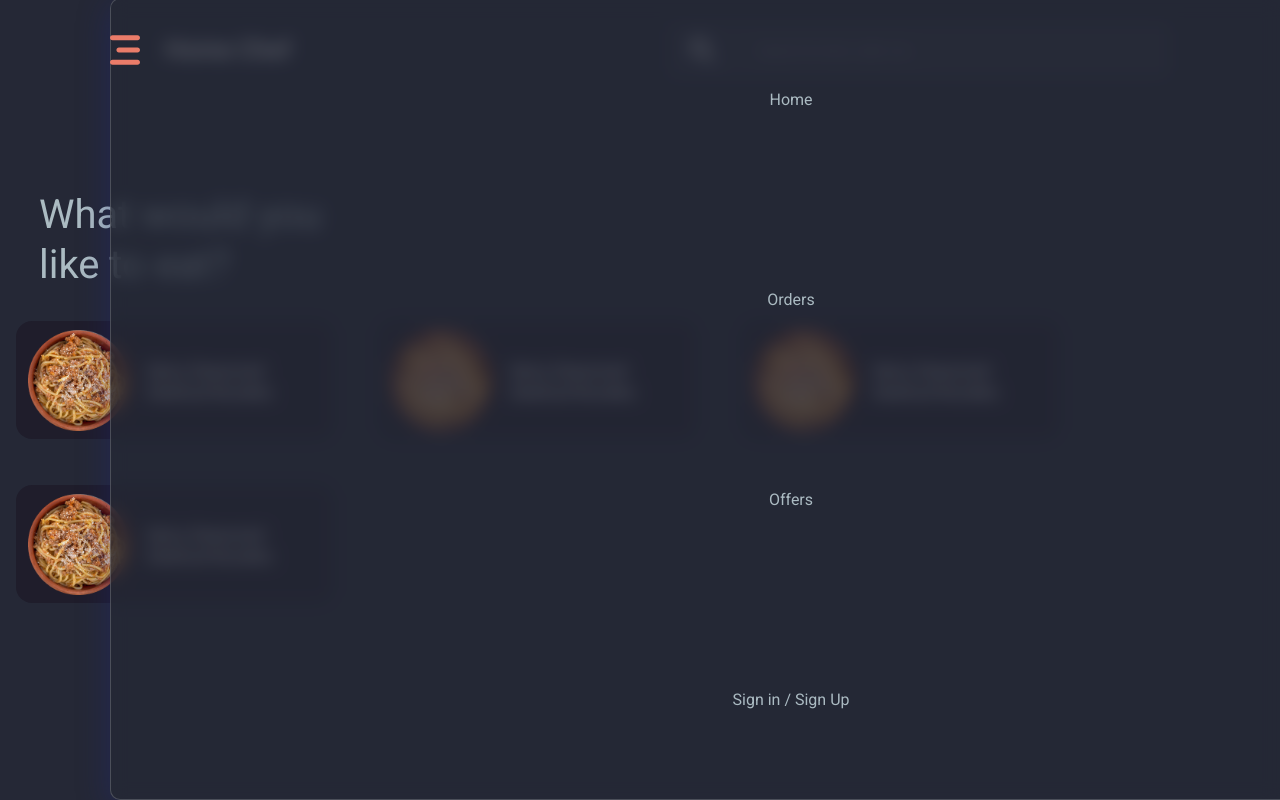
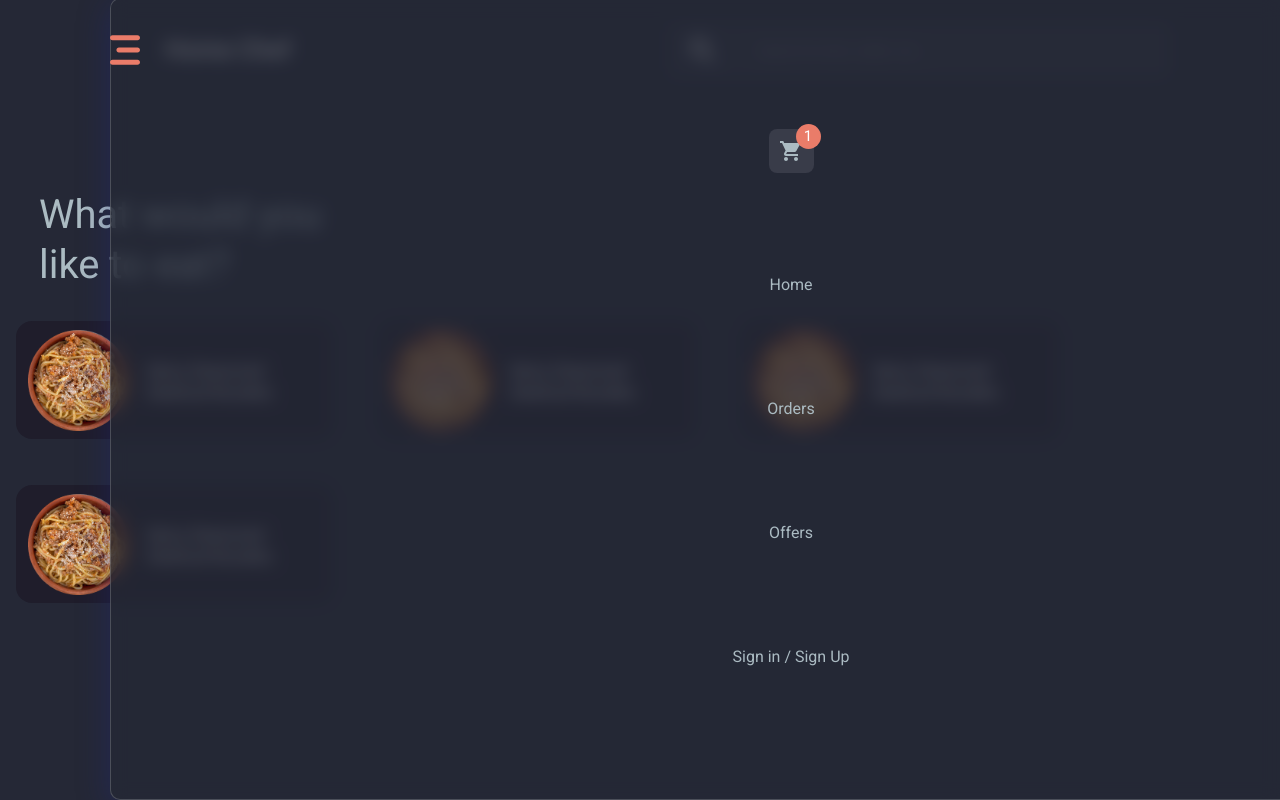
Before and after one commit to aninarafath6/Home-Chef, a React (Create React App) app in the folder home-che-front-end/: page / in a window 1280 px wide. Both pictures are taken after a click on the picture 125 px from the left and 50 px from the top of the page. Built offline with nearby package versions, Linux system fonts and the light colour scheme.

Commit message:
cart icon added on header section

```diff
--- a/home-che-front-end/src/components/header/Header.Element.js
+++ b/home-che-front-end/src/components/header/Header.Element.js
@@ -24,7 +24,7 @@ padding: 17px 110px;
    flex-direction:column;
    padding: 17px 26px;
   }
-  position:${props=>props.status ? 'absolute':'relative'};
+  position:${props => props.status ? 'absolute' : 'relative'};
   z-index:0;
 `;
 export const LogoContainer = styled.div`
@@ -96,9 +96,9 @@ top:0;
 left:0;
 bottom:0;
 `;
-export const NavUl =styled.ul`
-visibility:${props=>props.status ? 'visible':'hidden'};
-/* clip-path:${props=>props.status ? 'circle(5000px at 90% -10%)':'circle(100px at 90% -10%)'}; */
+export const NavUl = styled.ul`
+visibility:${props => props.status ? 'visible' : 'hidden'};
+/* clip-path:${props => props.status ? 'circle(5000px at 90% -10%)' : 'circle(100px at 90% -10%)'}; */
 position:fixed;
 height:100vh;
 width:100%;
@@ -117,16 +117,51 @@ backdrop-filter: blur( 8.5px );
 -webkit-backdrop-filter: blur( 8.5px );
 border-radius: 10px;
 border: 1px solid rgba( 255, 255, 255, 0.18 );
-transition:.3s ease;
-`;
-export const NavLi =styled.li`
-
+transition:.3s ease;`;
+export const NavLi = styled.li`
 font-family: 'Roboto';
 font-style: normal;
 font-weight: normal;
 line-height: 25px;
+color: #ABBBC2;`;
+export  const LiContainer = styled.div`
+width:100%;
+height:80%;
+display: flex;
+    align-items: center;
+    justify-content: space-around;
+    flex-direction: column;
+`;
+export const CartIconContainer = styled.div`
+    width: 45px;
+    height: 44px;
+    background-color: #393C49;
+    border-radius: 8px;
+    position: relative;
+    display: flex;
+    align-items: center;
+    justify-content: center;
+    ::after{
+      content: '1';
+    width: 25px;
+    height: 25px;
+    border-radius: 50%;
+    background-color: #EA7C69;
+    position: absolute;
+    right: 0;
+    top: 0;
+    transform: translate(7px, -5px);
+    display: flex;
+    align-items: center;
+    justify-content: center;
+    color: #fff;
+font-family: Roboto;
+font-style: normal;
+font-weight: normal;
+font-size: 15px;
+line-height: 29px;
+text-align: center;
 
-color: #ABBBC2;
-
-
+color: #FFFFFF;
+    }
 `;
--- a/home-che-front-end/src/components/header/Header.js
+++ b/home-che-front-end/src/components/header/Header.js
@@ -1,4 +1,5 @@
 import { useState } from 'react';
+import ShoppingCartIcon from '@material-ui/icons/ShoppingCart';
 import {
     Container,
     HeaderContainer,
@@ -11,6 +12,8 @@ import {
     SearchIcon,
     NavUl,
     NavLi,
+    LiContainer,
+    CartIconContainer
 
 } from './Header.Element';
 
@@ -27,9 +30,15 @@ export default function Header() {
                     <SearchIconContainer>
                         <SearchIcon src='/icons/searchIcon.svg' />
                     </SearchIconContainer>
-                    <SearchInput placeholder='Search for food ,coffe ,etc...' />
+                    <SearchInput placeholder='Search for food ,coffee ,etc...' />
                 </SearchContainer>
                 <NavUl status={status}>
+                <LiContainer>
+                <NavLi>
+                <CartIconContainer>
+                    <ShoppingCartIcon/>
+                </CartIconContainer>
+                </NavLi>
                 <NavLi>
                     Home
                 </NavLi>
@@ -42,6 +51,7 @@ export default function Header() {
                 <NavLi>
                     Sign in / Sign Up
                 </NavLi>
+                </LiContainer>
                 </NavUl>
             </HeaderContainer>
 
--- a/home-che-front-end/src/components/hero/Hero.Element.js
+++ b/home-che-front-end/src/components/hero/Hero.Element.js
@@ -15,7 +15,7 @@ export const MainText = styled.h3`
 margin-top:15px;
 width: 367px;
 height: 75px;
-font-family: Roboto;
+font-family: 'Roboto';
 font-style: normal;
 font-weight: normal;
 font-size: 50px;
```
Also changed, not shown: 1 other file (tests, documents, lock files or other folders).
